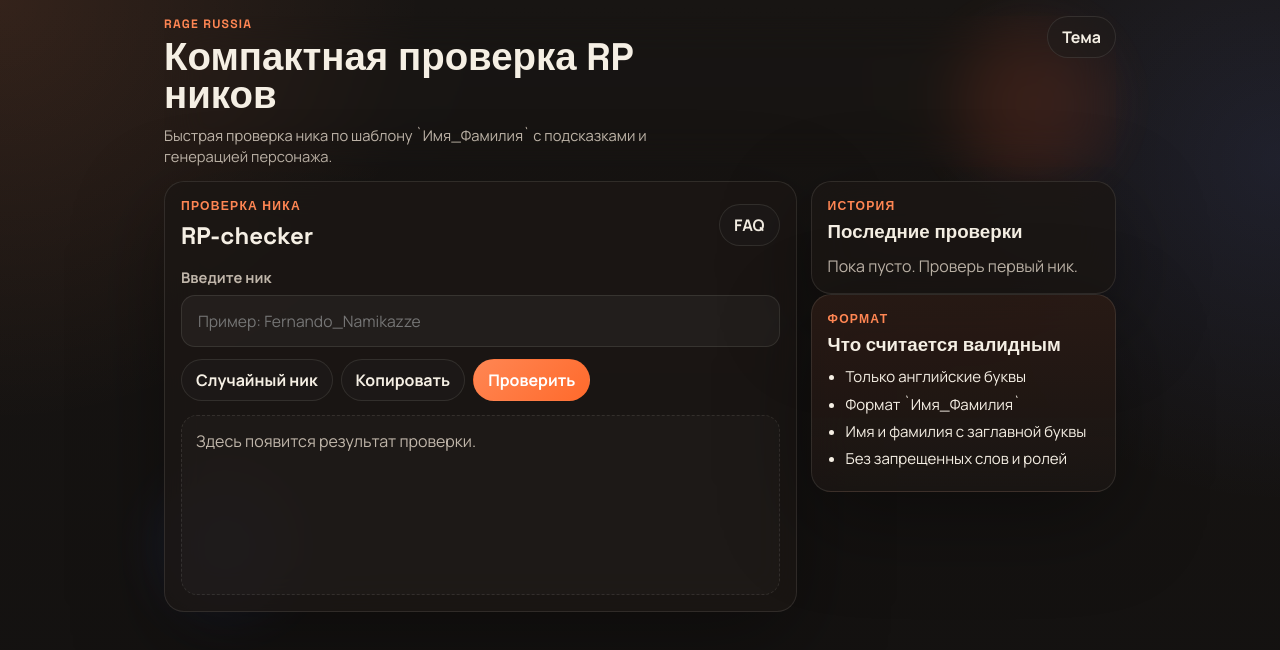
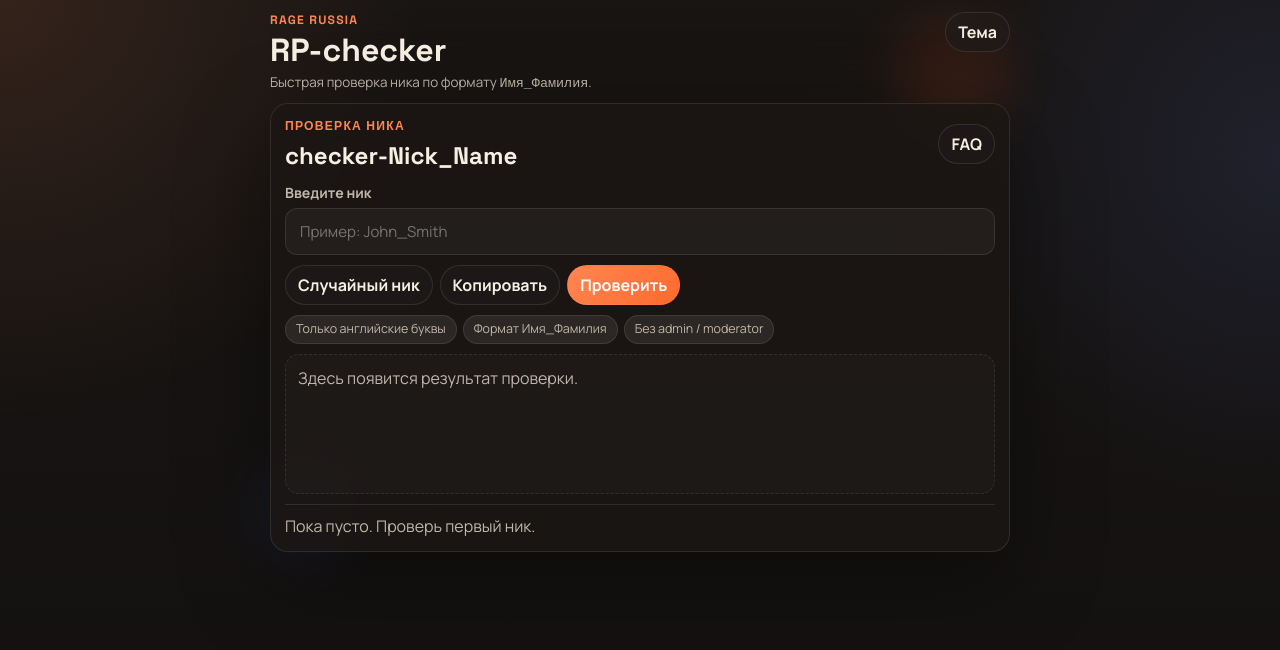
Before and after one commit to zyrorussia-commits/checker-Nick_Name, a plain HTML site: page index.html in a window 1280 px wide. Drawn offline with Linux system fonts and the light colour scheme.

Commit message:
Add files via upload

```diff
--- a/index.html
+++ b/index.html
@@ -17,10 +17,8 @@
     <header class="hero">
       <div class="hero-copy">
         <p class="eyebrow">RAGE RUSSIA</p>
-        <h1>Компактная проверка RP ников</h1>
-        <p class="hero-text">
-          Быстрая проверка ника по шаблону `Имя_Фамилия` с подсказками и генерацией персонажа.
-        </p>
+        <h1>RP-checker</h1>
+        <p class="hero-text">Быстрая проверка ника по формату <code>Имя_Фамилия</code>.</p>
       </div>
 
       <button class="theme-toggle" id="themeToggle" type="button" aria-label="Переключить тему">
@@ -33,14 +31,14 @@
         <div class="panel-head">
           <div>
             <p class="panel-kicker">Проверка ника</p>
-            <h2>RP-checker</h2>
+            <h2>checker-Nick_Name</h2>
           </div>
           <button class="ghost-button" id="faqButton" type="button">FAQ</button>
         </div>
 
         <label class="field" for="nicknameInput">
           <span>Введите ник</span>
-          <input id="nicknameInput" name="nickname" type="text" placeholder="Пример: Fernando_Namikazze" autocomplete="off">
+          <input id="nicknameInput" name="nickname" type="text" placeholder="Пример: John_Smith" autocomplete="off">
         </label>
 
         <div class="actions">
@@ -49,35 +47,20 @@
           <button class="primary-button" id="checkButton" type="button">Проверить</button>
         </div>
 
+        <div class="mini-rules">
+          <span>Только английские буквы</span>
+          <span>Формат Имя_Фамилия</span>
+          <span>Без admin / moderator</span>
+        </div>
+
         <div class="status" id="statusBox">
           <p class="status-empty">Здесь появится результат проверки.</p>
         </div>
+
+        <div class="recent-strip" id="recentList">
+          <p class="muted">Последние проверки появятся здесь.</p>
+        </div>
       </section>
-
-      <aside class="sidebar">
-        <section class="panel">
-          <div class="panel-head compact">
-            <div>
-              <p class="panel-kicker">История</p>
-              <h3>Последние проверки</h3>
-            </div>
-          </div>
-          <div class="recent-list" id="recentList">
-            <p class="muted">Пока пусто. Проверь первый ник.</p>
-          </div>
-        </section>
-
-        <section class="panel panel-tip">
-          <p class="panel-kicker">Формат</p>
-          <h3>Что считается валидным</h3>
-          <ul class="rules">
-            <li>Только английские буквы</li>
-            <li>Формат `Имя_Фамилия`</li>
-            <li>Имя и фамилия с заглавной буквы</li>
-            <li>Без запрещенных слов и ролей</li>
-          </ul>
-        </section>
-      </aside>
     </main>
   </div>
 
@@ -88,7 +71,7 @@
         <button class="icon-button" data-close="faqModal" type="button">Закрыть</button>
       </div>
       <div class="modal-body">
-        <p>Эта страница подходит для GitHub Pages, обычного хостинга и встраивания в форум, если там разрешен `iframe`.</p>
+        <p>Страница подходит для GitHub Pages и вставки на форум через iframe.</p>
         <p>Если ник не проходит, сервис покажет ошибки и предложит более аккуратные варианты.</p>
       </div>
     </div>
--- a/styles.css
+++ b/styles.css
@@ -61,9 +61,9 @@
 
 .page-shell {
   position: relative;
-  max-width: 980px;
+  max-width: 760px;
   margin: 0 auto;
-  padding: 16px 14px 20px;
+  padding: 12px 10px 14px;
 }
 
 .ambient {
@@ -76,18 +76,18 @@
 }
 
 .ambient-a {
-  top: 28px;
-  right: 24px;
-  width: 150px;
-  height: 150px;
+  top: 18px;
+  right: 12px;
+  width: 110px;
+  height: 110px;
   background: rgba(212, 73, 31, 0.22);
 }
 
 .ambient-b {
-  bottom: 20px;
-  left: 10px;
-  width: 130px;
-  height: 130px;
+  bottom: 10px;
+  left: 0;
+  width: 90px;
+  height: 90px;
   background: rgba(66, 120, 255, 0.16);
 }
 
@@ -101,9 +101,9 @@
 .hero {
   display: flex;
   justify-content: space-between;
-  gap: 14px;
+  gap: 10px;
   align-items: flex-start;
-  margin-bottom: 14px;
+  margin-bottom: 10px;
 }
 
 .eyebrow,
@@ -126,17 +126,17 @@
 }
 
 .hero h1 {
-  max-width: 560px;
-  font-size: clamp(1.6rem, 3vw, 2.5rem);
-  line-height: 1;
+  max-width: 420px;
+  font-size: clamp(1.35rem, 2.6vw, 2rem);
+  line-height: 1.02;
 }
 
 .hero-text {
-  max-width: 520px;
-  margin: 10px 0 0;
+  max-width: 420px;
+  margin: 6px 0 0;
   color: var(--muted);
-  font-size: 0.92rem;
-  line-height: 1.45;
+  font-size: 0.84rem;
+  line-height: 1.35;
 }
 
 .theme-toggle,
@@ -161,7 +161,7 @@
 .secondary-button,
 .primary-button,
 .icon-button {
-  padding: 9px 14px;
+  padding: 8px 12px;
   font-weight: 700;
 }
 
@@ -184,28 +184,20 @@
 }
 
 .layout {
-  display: grid;
-  grid-template-columns: minmax(0, 1.45fr) minmax(220px, 0.7fr);
-  gap: 14px;
+  display: block;
 }
 
 .panel {
   position: relative;
   background: var(--panel);
   border: 1px solid var(--line);
-  border-radius: 20px;
+  border-radius: 18px;
   box-shadow: var(--shadow);
-  padding: 16px;
+  padding: 14px;
 }
 
 .panel-primary {
-  min-height: 360px;
-}
-
-.panel-tip {
-  background:
-    linear-gradient(180deg, rgba(212, 73, 31, 0.08), transparent),
-    var(--panel);
+  min-height: 0;
 }
 
 .panel-head {
@@ -213,7 +205,7 @@
   justify-content: space-between;
   gap: 12px;
   align-items: center;
-  margin-bottom: 16px;
+  margin-bottom: 12px;
 }
 
 .panel-head.compact {
@@ -226,20 +218,20 @@
 
 .field span {
   display: block;
-  margin-bottom: 8px;
+  margin-bottom: 6px;
   color: var(--muted);
   font-weight: 700;
-  font-size: 0.92rem;
+  font-size: 0.88rem;
 }
 
 .field input {
   width: 100%;
-  padding: 14px 16px;
+  padding: 12px 14px;
   border: 1px solid var(--line);
-  border-radius: 14px;
+  border-radius: 12px;
   background: rgba(255, 255, 255, 0.42);
   color: var(--text);
-  font-size: 0.98rem;
+  font-size: 0.94rem;
   outline: none;
 }
 
@@ -255,15 +247,32 @@
 .actions {
   display: flex;
   flex-wrap: wrap;
-  gap: 8px;
-  margin: 12px 0 14px;
+  gap: 7px;
+  margin: 10px 0 10px;
+}
+
+.mini-rules {
+  display: flex;
+  flex-wrap: wrap;
+  gap: 6px;
+  margin-bottom: 10px;
+}
+
+.mini-rules span {
+  padding: 6px 10px;
+  border: 1px solid var(--line);
+  border-radius: 999px;
+  background: rgba(255, 255, 255, 0.08);
+  color: var(--muted);
+  font-size: 0.78rem;
+  line-height: 1.2;
 }
 
 .status {
-  min-height: 180px;
+  min-height: 140px;
   border: 1px dashed var(--line);
-  border-radius: 16px;
-  padding: 14px;
+  border-radius: 14px;
+  padding: 12px;
   background: rgba(255, 255, 255, 0.24);
 }
 
@@ -297,8 +306,8 @@
 }
 
 .status h3 {
-  margin: 12px 0 8px;
-  font-size: 1.1rem;
+  margin: 10px 0 8px;
+  font-size: 1rem;
 }
 
 .error-list,
@@ -319,22 +328,31 @@
 .suggestions {
   display: flex;
   flex-wrap: wrap;
-  gap: 8px;
-  margin-top: 12px;
+  gap: 6px;
+  margin-top: 10px;
 }
 
 .suggestion,
 .show-lore,
 .recent-item,
 .tab-button {
-  padding: 8px 12px;
+  padding: 7px 10px;
 }
 
 .result-actions {
   display: flex;
   flex-wrap: wrap;
-  gap: 8px;
-  margin-top: 12px;
+  gap: 6px;
+  margin-top: 10px;
+}
+
+.recent-strip {
+  display: flex;
+  flex-wrap: wrap;
+  gap: 6px;
+  margin-top: 10px;
+  padding-top: 10px;
+  border-top: 1px solid var(--line);
 }
 
 .recent-list {
@@ -344,11 +362,11 @@
 }
 
 .recent-item {
-  display: flex;
+  display: inline-flex;
   justify-content: space-between;
-  gap: 12px;
+  gap: 8px;
   align-items: center;
-  width: 100%;
+  width: auto;
   text-align: left;
 }
 
@@ -359,7 +377,7 @@
 
 .recent-item span {
   color: var(--muted);
-  font-size: 0.82rem;
+  font-size: 0.78rem;
 }
 
 .modal {
@@ -441,10 +459,6 @@
 }
 
 @media (max-width: 920px) {
-  .layout {
-    grid-template-columns: 1fr;
-  }
-
   .hero {
     flex-direction: column;
     align-items: stretch;
@@ -453,15 +467,11 @@
   .theme-toggle {
     align-self: flex-start;
   }
-
-  .panel-primary {
-    min-height: 0;
-  }
 }
 
 @media (max-width: 640px) {
   .page-shell {
-    padding-inline: 10px;
+    padding-inline: 8px;
   }
 
   .panel,
```
